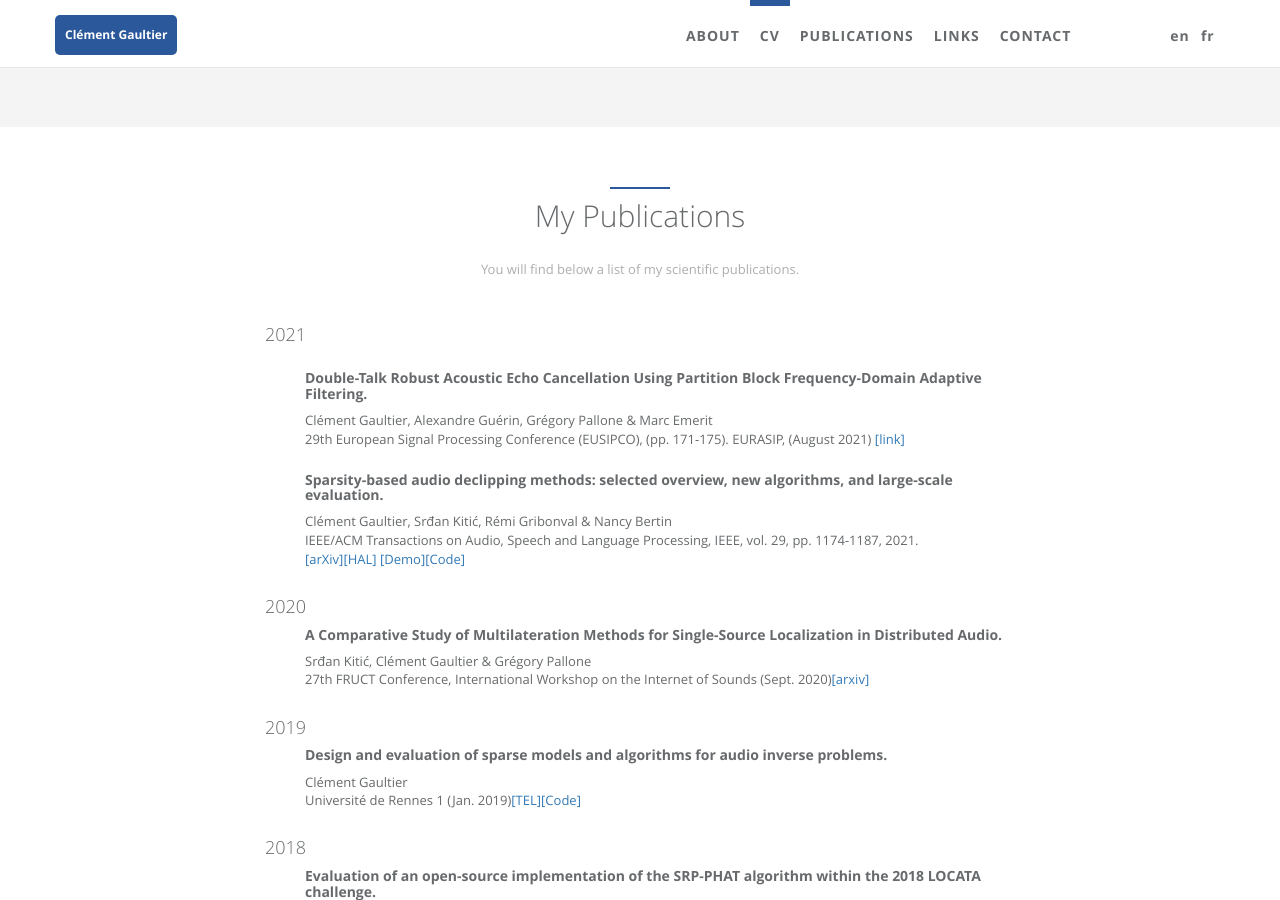
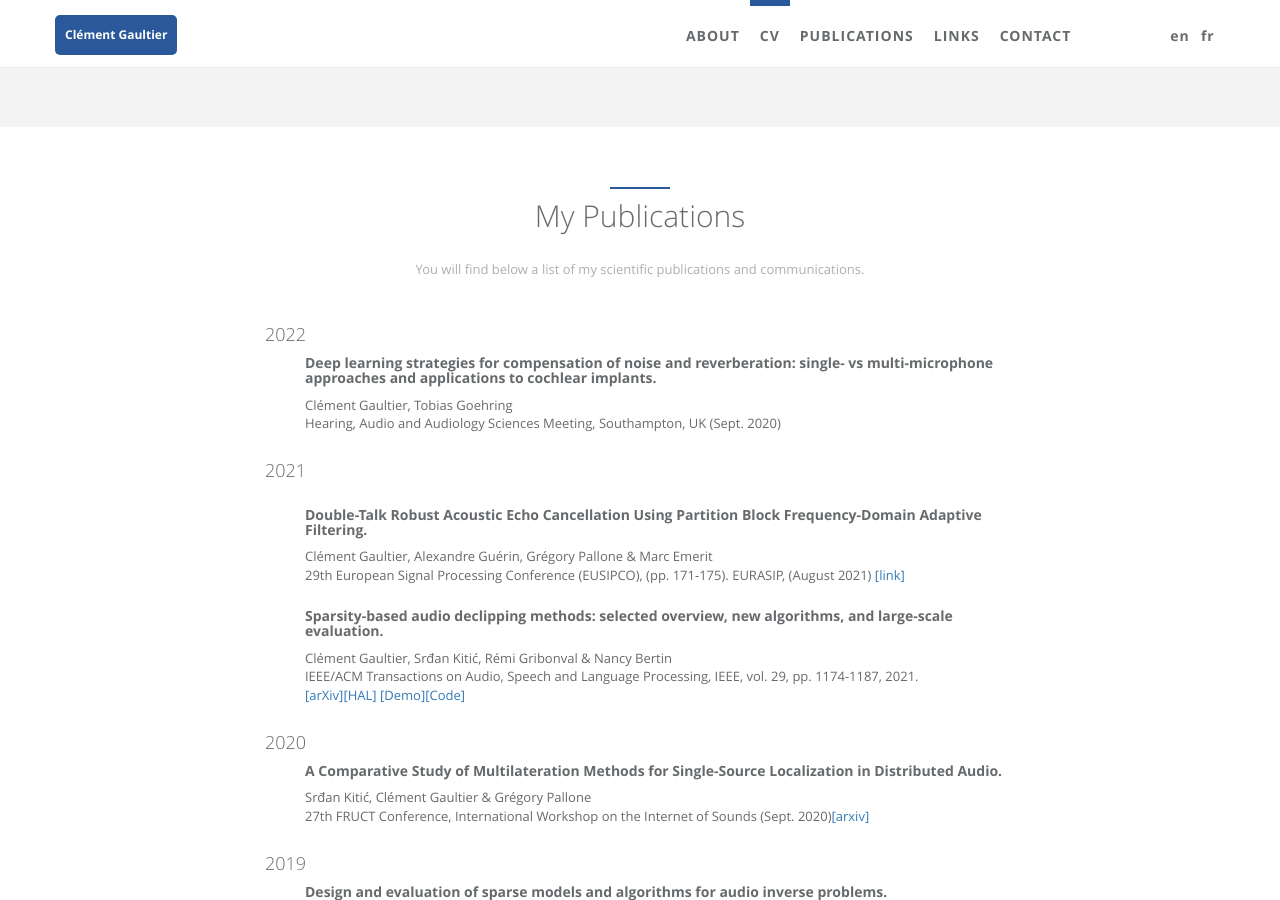
Before and after one commit to cgaultier/persoWeb, a Jekyll site: the page built from index.html, in a window 1280 px wide and 900 px high, scrolled down 2993 px. Built offline with Jekyll 4.4.1, drawn with Linux system fonts in a browser that asks for light colours; comment, search, counter and statistics services are not loaded.

Commit message:
Added Southampton sept 2022

```diff
--- a/_includes/sections/publis.html
+++ b/_includes/sections/publis.html
@@ -4,7 +4,7 @@
             <div class="navy-line"></div>
             <h1><span data-i18n="publications.my_publications">Publications</span></h1>
             <p>
-              <br /> <span data-i18n="publications.intro">You will find below a list of my scientific publications.</span>
+              <br /> <span data-i18n="publications.intro">You will find below a list of my scientific publications & communications.</span>
             </p>
         </div>
     </div>
@@ -14,6 +14,17 @@
 
   <div class="row wow zoomIn">
     <div class="col-lg-8 col-lg-offset-2">
+
+      <h2>2022</h2>
+      <ul style="list-style-type: none">
+
+        <li class="entry wow zoomIn">
+      <h4><strong>Deep learning strategies for compensation of noise and reverberation: single- vs multi-microphone approaches and applications to cochlear implants.</strong></h4>
+      Clément Gaultier, Tobias Goehring <br />
+      Hearing, Audio and Audiology Sciences Meeting, Southampton, UK (Sept. 2020)<br /><br />
+      </li>
+
+      </ul>
 
       <h2>2021</h2>
       <ul style="list-style-type: none">
--- a/static/locales/en.json
+++ b/static/locales/en.json
@@ -65,7 +65,7 @@
   },
   "publications":{
     "my_publications": "My Publications",
-    "intro": "You will find below a list of my scientific publications.",
+    "intro": "You will find below a list of my scientific publications and communications.",
     "preprint": "Pipelined papers / research reports"
   },
   "link":{
--- a/static/locales/fr.json
+++ b/static/locales/fr.json
@@ -65,7 +65,7 @@
   },
   "publications":{
     "my_publications": "Mes Publications",
-    "intro": "Vous trouverez ci-dessous une liste de mes publications scientifiques.",
+    "intro": "Vous trouverez ci-dessous une liste de mes publications et communications scientifiques.",
     "preprint": "Rapports/en cours..."
   },
   "link":{
```
